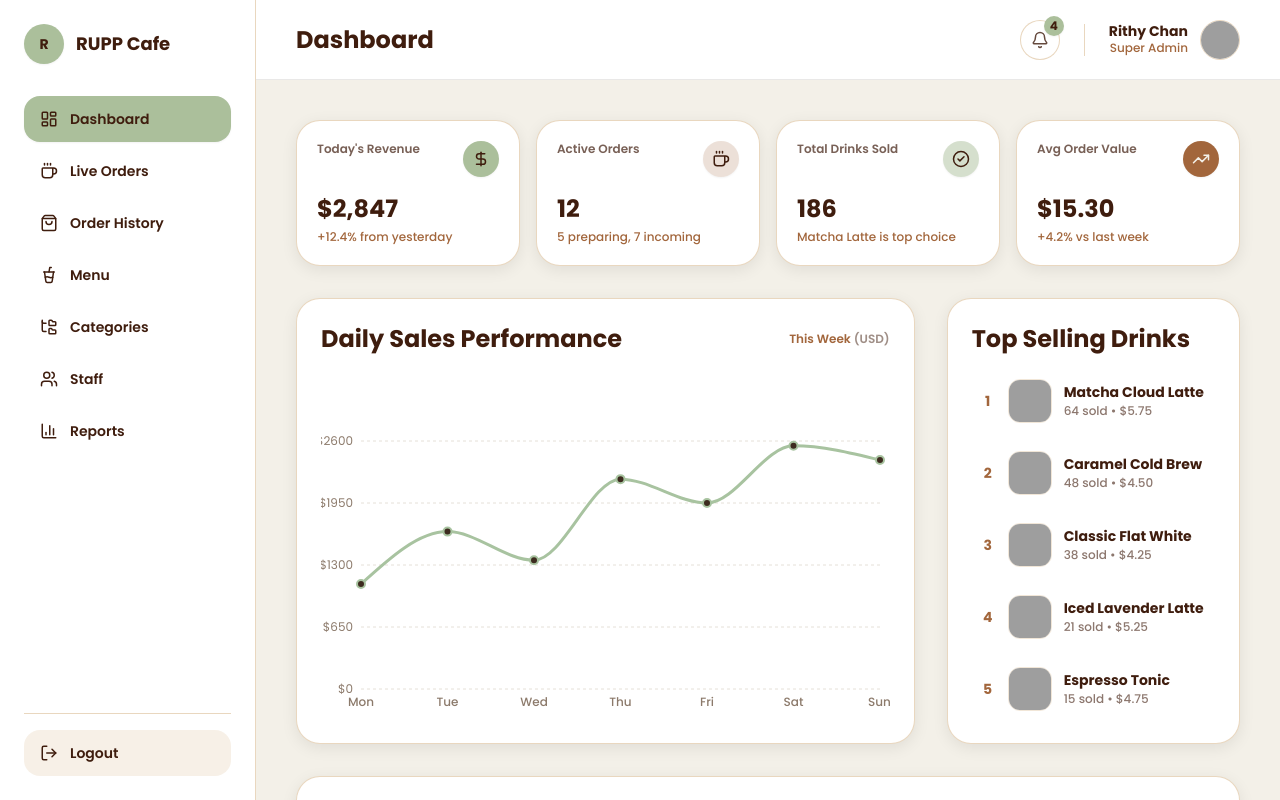
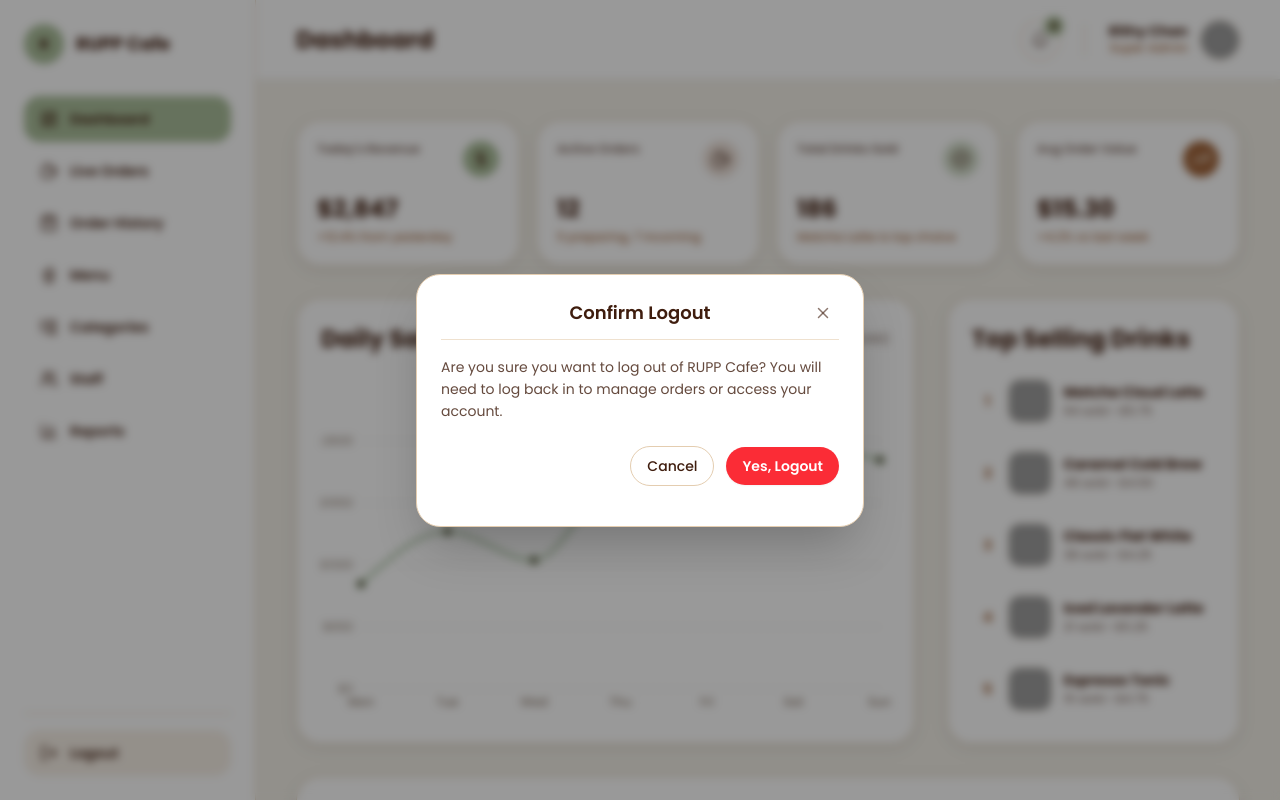
Before and after one commit to tvy22/cafe_shop_frontend, a React (Vite) app: page /dashboard in a window 1280 px wide. Both pictures are taken after a click on the button "Logout". Built offline with nearby package versions, Linux system fonts and the light colour scheme; grey boxes are pictures that could not be loaded.

Commit message:
feat: add reusable modal component and implement for logout button in dashboard

```diff
--- /dev/null
+++ b/src/components/common/Modal.jsx
@@ -0,0 +1,73 @@
+
+import React from "react";
+import ReactDOM from "react-dom";
+import { motion, AnimatePresence } from "framer-motion";
+import { X } from "lucide-react";
+
+export default function Modal({
+  isOpen,
+  onClose,
+  title,
+  children,
+  maxWidth = "max-w-md",
+}) {
+  if (!isOpen) return null;
+
+  return ReactDOM.createPortal(
+    <AnimatePresence>
+      <div className="fixed inset-0 z-50 flex items-center justify-center p-4">
+
+        {/* Backdrop Overlay */}
+        <motion.div
+          initial={{ opacity: 0 }}
+          animate={{ opacity: 1 }}
+          exit={{ opacity: 0 }}
+          transition={{ duration: 0.2 }}
+          onClick={onClose}
+          className="absolute inset-0 bg-black/40 backdrop-blur-xs"
+        />
+
+        {/* Modal Card Box */}
+
+        <motion.div
+          initial={{ opacity: 0, scale: 0.95, y: 10 }}
+          animate={{ opacity: 1, scale: 1, y: 0 }}
+          exit={{ opacity: 0, scale: 0.95, y: 10 }}
+          transition={{ duration: 0.2, ease: "easeOut" }}
+          style={{
+            width: "min(448px, calc(100vw - 32px))",
+            maxWidth: "100%",
+            flex: "none",
+            boxSizing: "border-box",
+          }}
+          className="relative z-10 rounded-3xl border border-cream bg-white p-6 shadow-2xl"
+        >
+
+          {/* Header */}
+          <div className="relative flex items-center justify-center border-b border-cream/60 pb-3">
+
+            <h3 className="text-lg font-semibold text-coffee text-center">
+              {title}
+            </h3>
+
+            <button
+              type="button"
+              onClick={onClose}
+              className="absolute right-0 flex size-8 items-center justify-center rounded-full text-coffee/60 hover:bg-milk hover:text-coffee transition-colors cursor-pointer"
+            >
+              <X size={18} />
+            </button>
+
+          </div>
+
+          {/* Content Body */}
+          <div className="py-4 text-sm text-coffee/80">
+            {children}
+          </div>
+
+        </motion.div>
+      </div>
+    </AnimatePresence>,
+    document.body
+  );
+}
--- a/src/pages/dashboard/DashboardLayout.jsx
+++ b/src/pages/dashboard/DashboardLayout.jsx
@@ -1,6 +1,7 @@
 import { useState } from "react";
 import "../../../src/dashboard.css";
 import { NavLink, useLocation } from "react-router";
+import Modal from "../../components/common/Modal";
 import {
   LayoutDashboard,
   ShoppingBag,
@@ -18,6 +19,7 @@ import {
 export default function DashboardLayout({ title, children }) {
   const [isSidebarOpen, setIsSidebarOpen] = useState(false);
   const location = useLocation();
+  const [isModalOpen, setIsModalOpen] = useState(false);
 
   const navItems = [
     { name: "Dashboard", icon: LayoutDashboard, path: "/dashboard" },
@@ -47,7 +49,7 @@ export default function DashboardLayout({ title, children }) {
         />
       )}
 
-      {/* Sidebar (Fixed / Non-scrollable viewport fit) */}
+      {/* Sidebar */}
       <aside
         className={`fixed inset-y-0 left-0 z-50 flex w-64 flex-col justify-between border-r border-cream/80 bg-white p-6 transition-transform duration-300 ease-in-out lg:static lg:translate-x-0 ${
           isSidebarOpen ? "translate-x-0" : "-translate-x-full"
@@ -108,6 +110,7 @@ export default function DashboardLayout({ title, children }) {
         <div className="border-t border-cream/80 pt-4">
           <button
             type="button"
+            onClick={() => setIsModalOpen(true)}
             className="flex w-full items-center gap-3 rounded-2xl bg-cream/30 px-4 py-3 text-body font-semibold text-coffee hover:bg-caramel/10 hover:text-caramel transition-colors cursor-pointer"
           >
             <LogOut size={18} />
@@ -120,7 +123,6 @@ export default function DashboardLayout({ title, children }) {
       <div className="flex flex-1 flex-col overflow-hidden bg-milk">
         {/* Topbar (Sticky header) */}
         <header className="flex h-20 items-center justify-between border-b border-cream/80 bg-white px-6 lg:px-10">
-          {/* Title & Mobile Toggle */}
           <div className="flex items-center gap-4">
             <button
               type="button"
@@ -132,7 +134,6 @@ export default function DashboardLayout({ title, children }) {
             <h1 className="text-h3 lg:text-h2 font-bold text-coffee">{headerTitle}</h1>
           </div>
 
-          {/* Right Header Controls: Notification + User Profile */}
           <div className="flex items-center gap-4 sm:gap-6">
             <div className="relative shrink-0">
               <button
@@ -167,6 +168,33 @@ export default function DashboardLayout({ title, children }) {
           {children}
         </main>
       </div>
+
+      <Modal
+        isOpen={isModalOpen}
+        onClose={() => setIsModalOpen(false)}
+        title="Confirm Logout"
+      >
+        <p className="text-body text-coffee/80">
+          Are you sure you want to log out of RUPP Cafe? You will need to log back in to manage orders or access your account.
+        </p>
+
+        {/* Action Buttons */}
+        <div className="mt-6 flex items-center justify-end gap-3">
+          <button
+            type="button"
+            onClick={() => setIsModalOpen(false)}
+            className="rounded-pill border border-cream bg-white px-4 py-2 text-body font-medium text-coffee transition-colors hover:bg-milk cursor-pointer"
+          >
+            Cancel
+          </button>
+          <button
+            type="button"
+            className="rounded-pill bg-red-500 px-4 py-2 text-body font-semibold text-white transition-colors hover:bg-red-600 cursor-pointer shadow-xs"
+          >
+            Yes, Logout
+          </button>
+        </div>
+      </Modal>
     </div>
   );
 }
```
